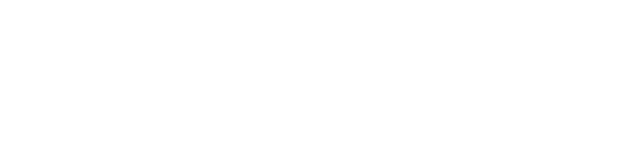
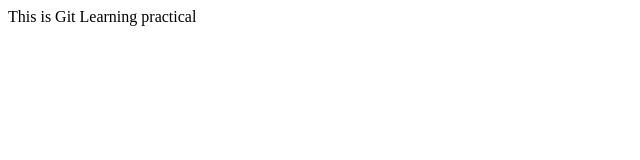
Before and after one commit to JashDhaduk-Simform/Git-Practical, a plain HTML site: page index.html in a window 1280 px wide. Shown: the whole page, without its empty margins (0-640 px from the left). Drawn offline with Linux system fonts and the light colour scheme.

Commit message:
Testing-of-push

```diff
--- a/index.html
+++ b/index.html
@@ -1,6 +1,6 @@
 <html>
     <body>
 
-
+        <p>This is Git Learning practical</p>
     </body>
 </html>
```
